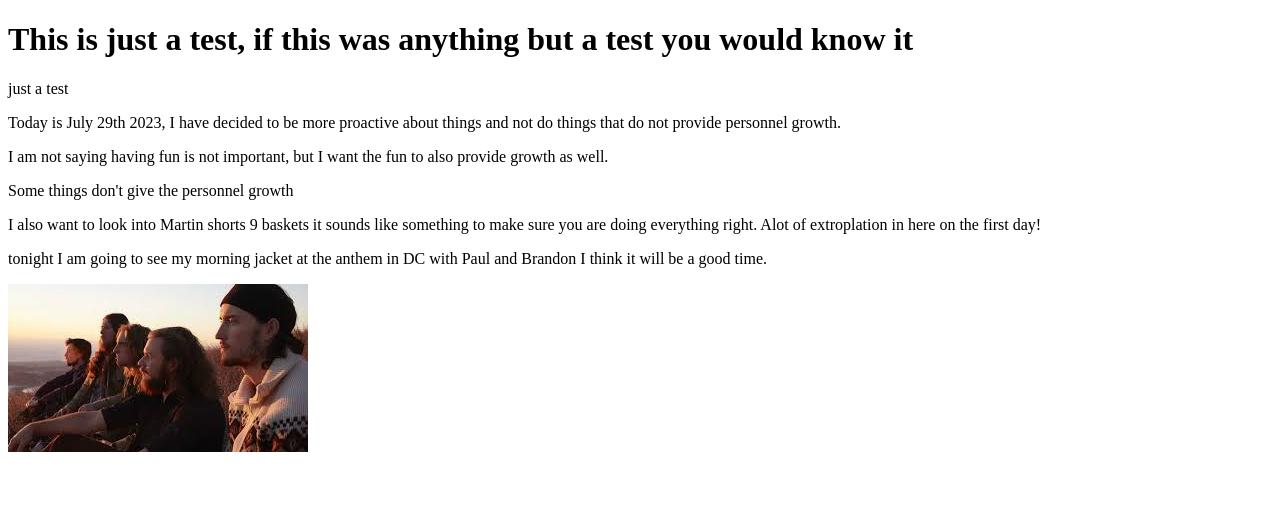
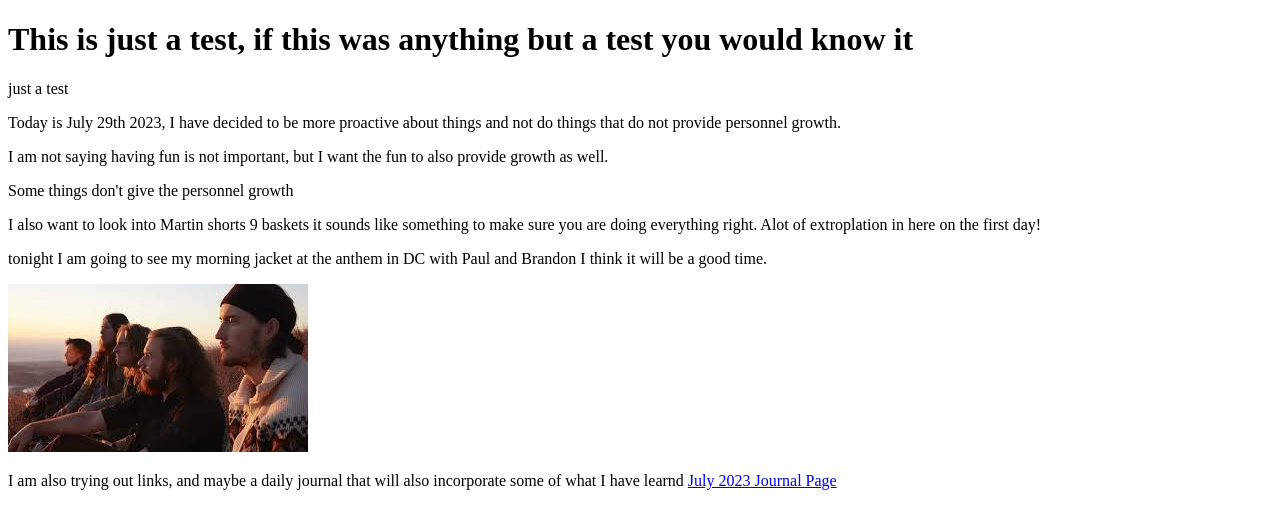
Before and after one commit to davidrhalpern/dailytest, a plain HTML site: page index.html in a window 1280 px wide. Drawn offline with Linux system fonts and the light colour scheme.

Commit message:
Add files via upload

```diff
--- a/index.html
+++ b/index.html
@@ -18,5 +18,8 @@
         I think it will be a good time.
     </p>
     <img src="Assets/my_morning_jacket.jpg" alt="picture of rock band my morning jacket">
+    <p>I am also trying out links, and maybe a daily journal that will also incorporate some of what I have learnd
+        <a href="july2023.html">July 2023 Journal Page</a>
+    </p>
 </body>
 </html>
```
